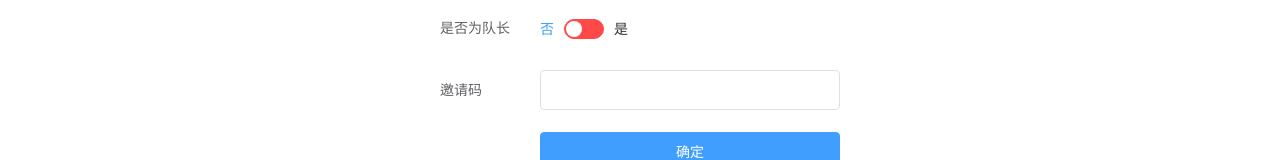
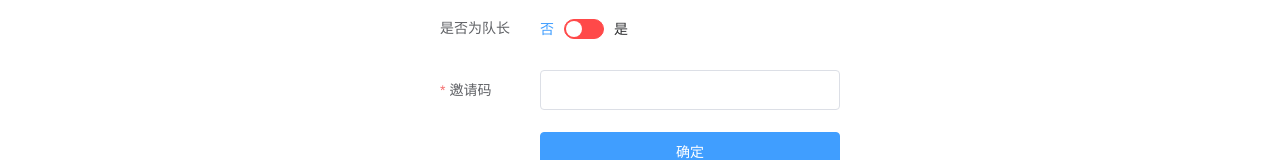
Before and after one commit to IrisLi17/TeamStyle19_front, a Vue app: page /team in a window 1280 px wide. Shown: the part 139-299 px from the top of the page. Built offline with nearby package versions, Linux system fonts and the light colour scheme; what vue-resource would draw is missing.

Commit message:
Some changes on team.vue

```diff
--- a/src/components/team.vue
+++ b/src/components/team.vue
@@ -1,6 +1,6 @@
 <template>
     <div id="wrap">
-        <el-form ref="form" :model="form" label-width="100px" label-position="left">
+        <el-form :model="form" :rules="rules" ref="form"  label-width="100px" label-position="left">
             <h3>组队</h3>
             <el-form-item label="是否为队长">
                 <el-switch
@@ -11,10 +11,13 @@
                     inactive-text="否">
                 </el-switch>
             </el-form-item>
-            <el-form-item v-if="form.isteamleader" label="队伍名称">
+            <el-form-item v-if="form.isteamleader" label="队伍名称" prop="teamname">
                 <el-input v-model="form.teamname"></el-input>
             </el-form-item>
-            <el-form-item v-if="!form.isteamleader" label="邀请码">
+            <el-form-item v-if="!form.isteamleader" label="邀请码" prop="invitecode">
+                <el-input v-model="form.invitecode"></el-input>
+            </el-form-item>
+            <el-form-item v-else label="设置邀请码" prop="invitecode">
                 <el-input v-model="form.invitecode"></el-input>
             </el-form-item>
             <el-form-item>
@@ -33,6 +36,22 @@ export default {
               isteamleader: false,
               teamname:'',
               invitecode:''
+          },
+          rules: {
+              teamname: [
+                  {
+                    required: true,
+                    message: '请输入队伍名称',
+                    trigger: 'blur'
+                    }
+              ],
+              invitecode: [
+                  {
+                    required: true,
+                    message: '请输入邀请码',
+                    trigger: 'blur'
+                  }
+              ]
           }
       }
   }
```
